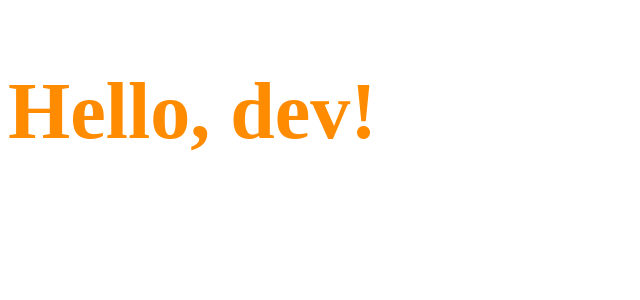
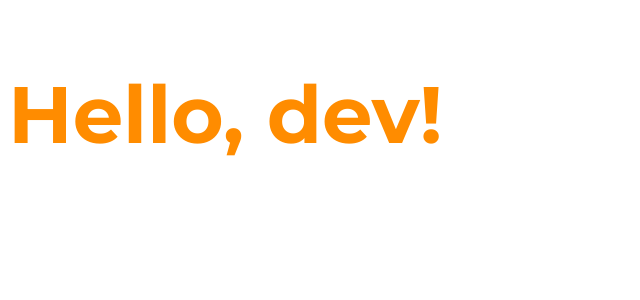
Before and after one commit to alisonsantosofc/overzone-app, a Next.js app: page / in a window 1280 px wide. Shown: the top 300 px of the page, without its empty margins (0-640 px from the left). Built offline with nearby package versions, Linux system fonts and the light colour scheme.

Commit message:
create root document

```diff
--- /dev/null
+++ b/src/pages/_document.tsx
@@ -0,0 +1,20 @@
+import Document, { Head, Html, Main, NextScript } from "next/document";
+
+export default class MyDocument extends Document {
+  render() {
+    return (
+      <Html>
+        <Head>
+          <link rel="preconnect" href="https://fonts.googleapis.com" />
+          <link rel="preconnect" href="https://fonts.gstatic.com" />
+          <link href="https://fonts.googleapis.com/css2?family=Montserrat:wght@400;600;700;900&display=swap" rel="stylesheet" />
+          <title>RunPLay</title>
+        </Head>
+        <body>
+          <Main />
+          <NextScript />
+        </body>
+      </Html>
+    );
+  }
+}
--- a/src/sass/home.module.scss
+++ b/src/sass/home.module.scss
@@ -1,4 +1,5 @@
 .title {
   color: darkorange;
   font-size: 5rem;
+  font-family: 'Montserrat', sans-serif;
 }
```
Also changed, not shown: src/pages/index.html (added, +9 -0 lines).
